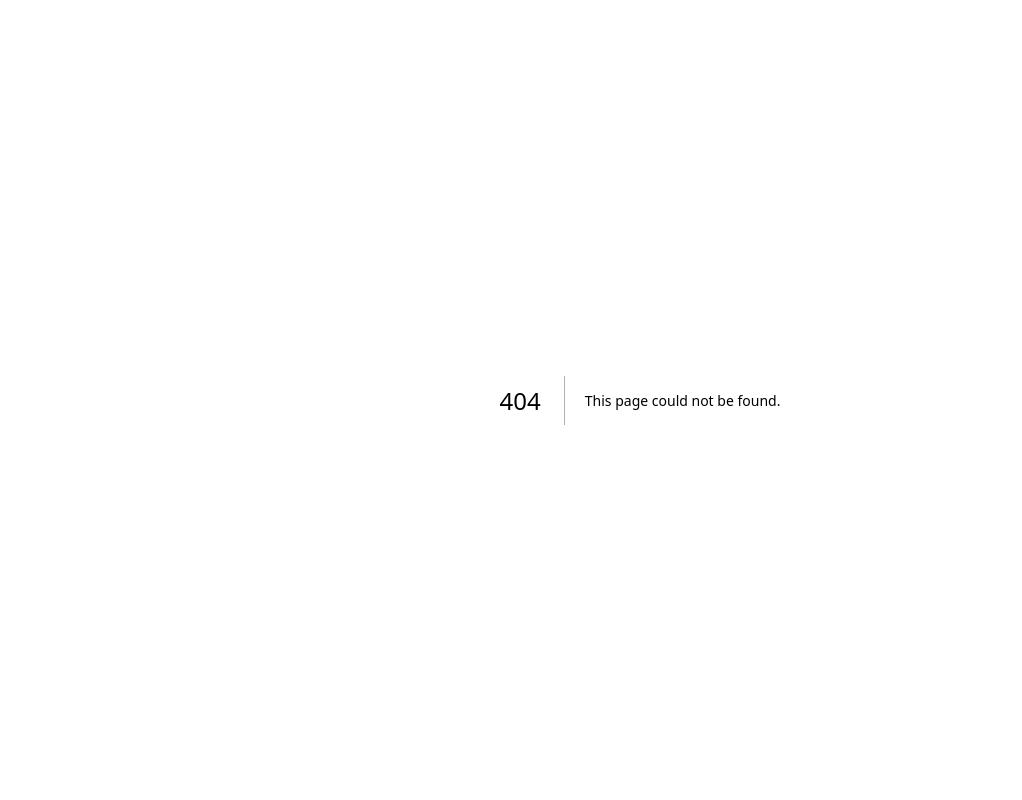
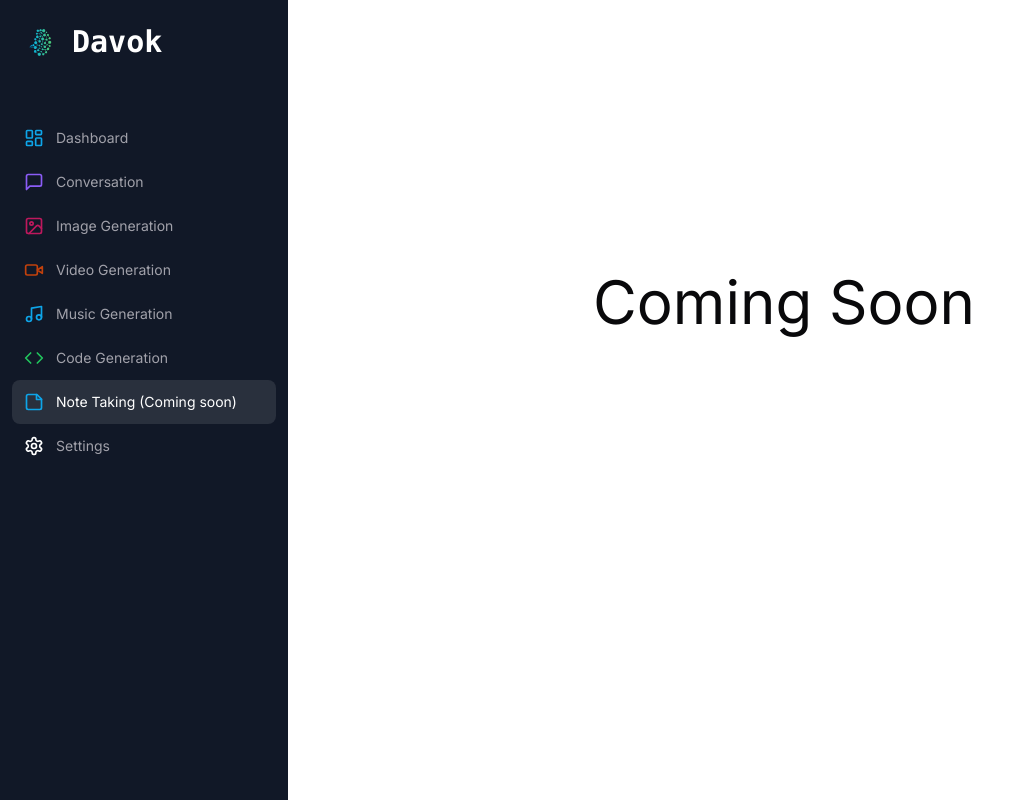
Before and after one commit to OkolieOKS234/Brilliant-Ai, a Next.js app: page /notes in a window 1280 px wide. Before the commit this address had no page. Shown: the whole page, without its empty margins (0-1022 px from the left). Built offline with nearby package versions, Linux system fonts and the light colour scheme.

Commit message:
added some AI pages

```diff
--- /dev/null
+++ b/app/(dashboard)/(routes)/notes/page.tsx
@@ -0,0 +1,11 @@
+import React from 'react'
+
+const Notespage = () => {
+  return (
+    <div>
+        <h3 className='text-6xl text-center py-60'>Coming Soon</h3>
+    </div>
+  )
+}
+
+export default Notespage
```
